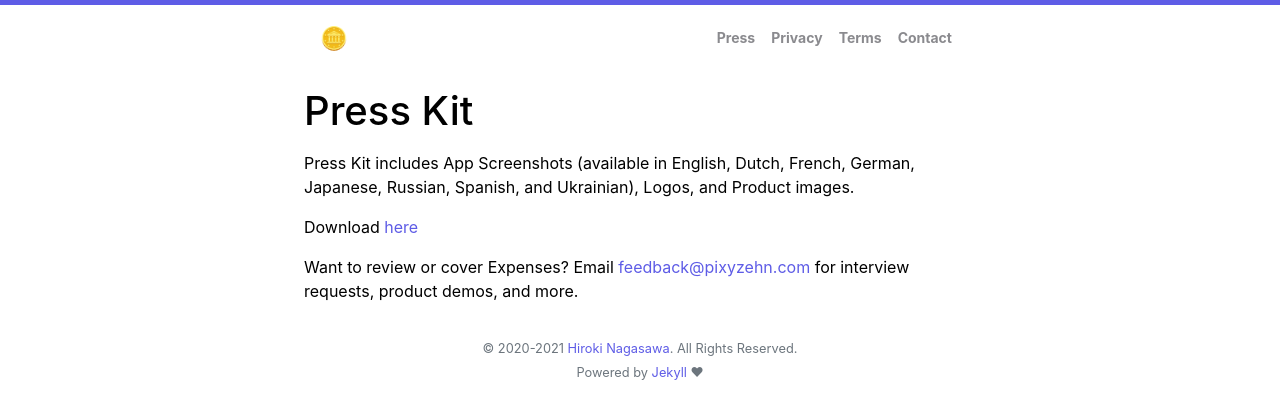
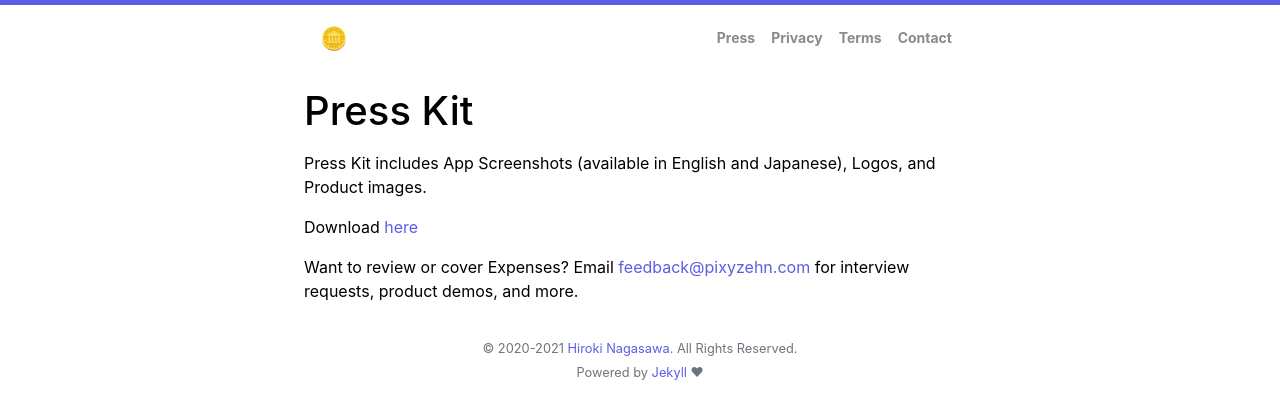
Before and after one commit to bluecometlabs/getexpenses.app, a Jekyll site: the page built from pages/press.md, in a window 1280 px wide. Shown: the top 419 px of the page. Built offline with Jekyll 4.4.1, drawn with Linux system fonts in a browser that asks for light colours.

Commit message:
Update presskit

```diff
--- a/_includes/press.html
+++ b/_includes/press.html
@@ -1,6 +1,6 @@
 <div class="apps-main">
     <h1>Press Kit</h1>
-    <p>Press Kit includes App Screenshots (available in English, Dutch, French, German, Japanese, Russian, Spanish, and Ukrainian), Logos, and Product images.</p>
+    <p>Press Kit includes App Screenshots (available in English and Japanese), Logos, and Product images.</p>
     <p>Download <a href="../assets/presskit.zip" download="Expenses Press Kit.zip">here</a></p>
     <p>Want to review or cover Expenses? Email <a href="mailto:feedback@pixyzehn.com">feedback@pixyzehn.com</a> for interview requests, product demos, and more.</p>
 </div>
```
